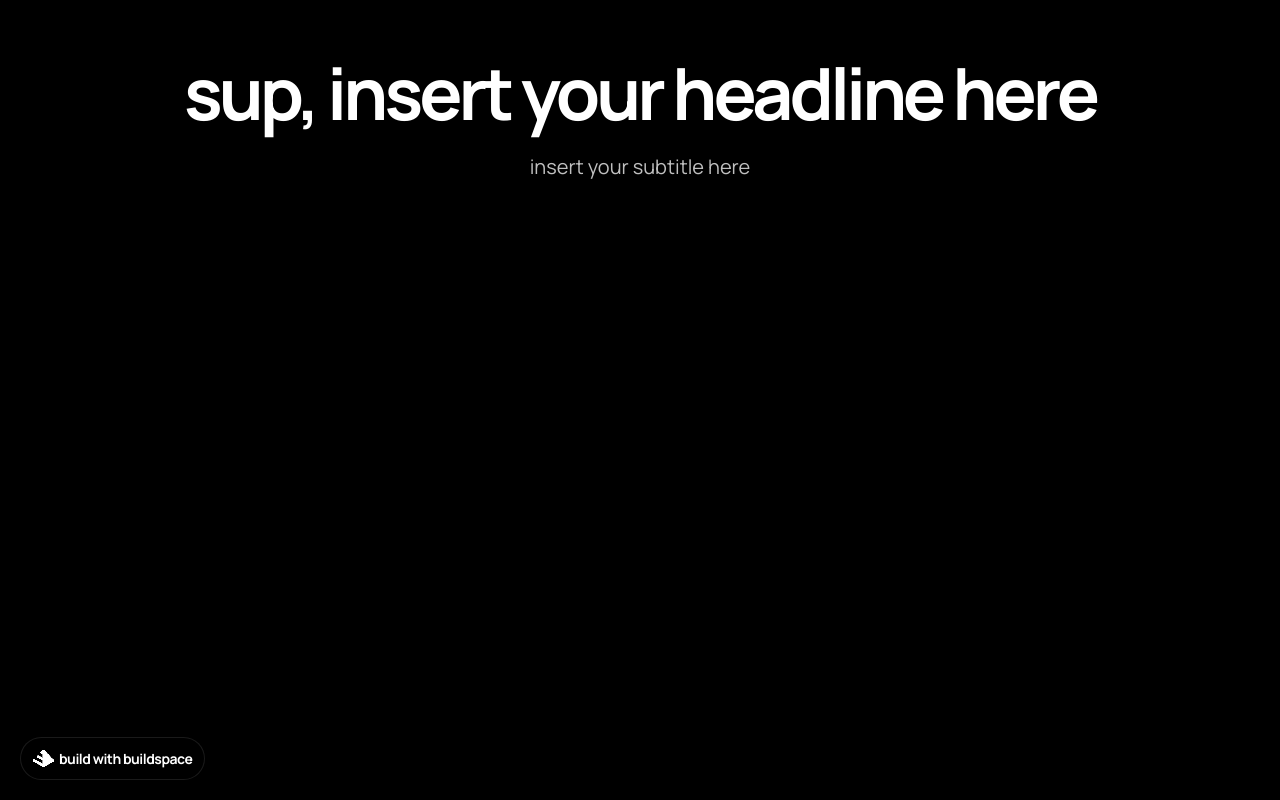
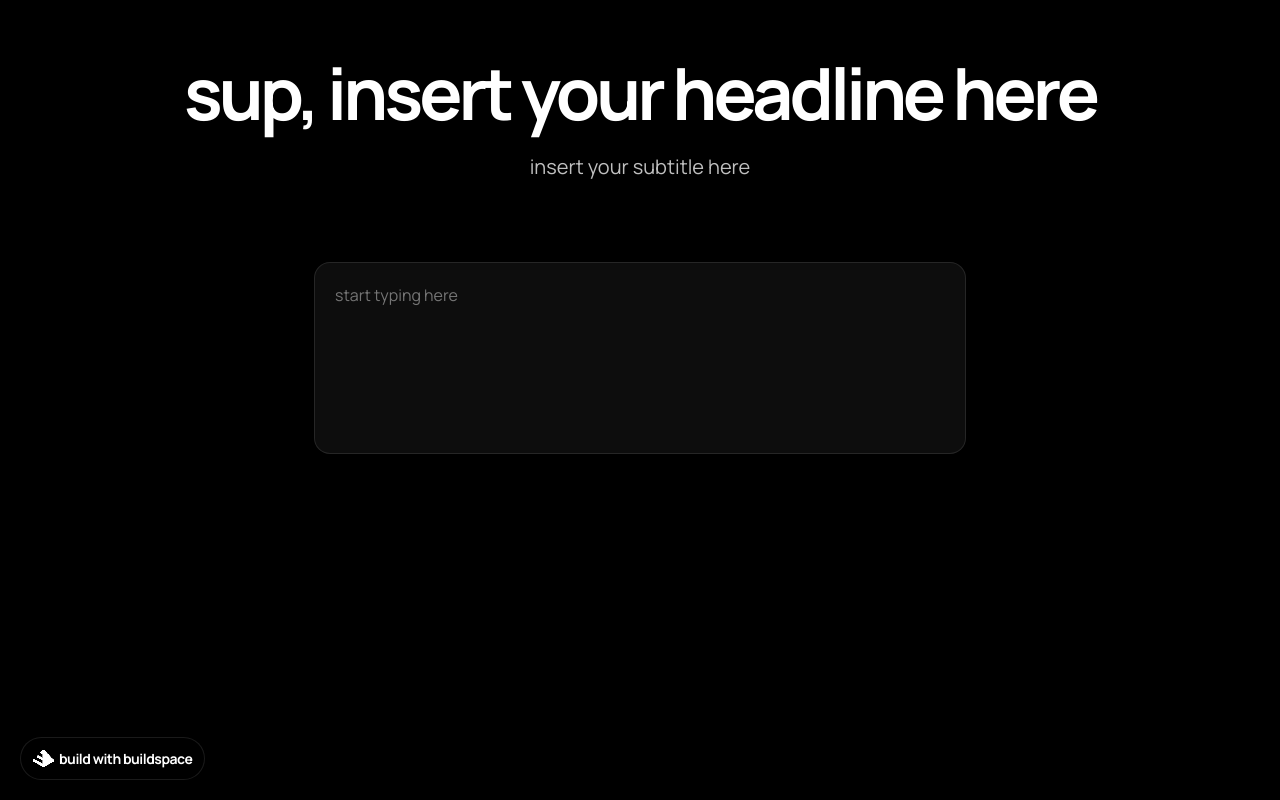
Before and after one commit to AazimAnish/WriterX, a Next.js app: page / in a window 1280 px wide. Built offline with nearby package versions, Linux system fonts and the light colour scheme.

Commit message:
API interface area

```diff
--- a/pages/index.js
+++ b/pages/index.js
@@ -5,9 +5,6 @@ import buildspaceLogo from '../assets/buildspace-logo.png';
 const Home = () => {
   return (
     <div className="root">
-      <Head>
-        <title>GPT-3 Writer | buildspace</title>
-      </Head>
       <div className="container">
         <div className="header">
           <div className="header-title">
@@ -16,6 +13,10 @@ const Home = () => {
           <div className="header-subtitle">
             <h2>insert your subtitle here</h2>
           </div>
+        </div>
+        {/* Add this code here*/}
+        <div className="prompt-container">
+          <textarea placeholder="start typing here" className="prompt-box" />
         </div>
       </div>
       <div className="badge-container grow">
```
